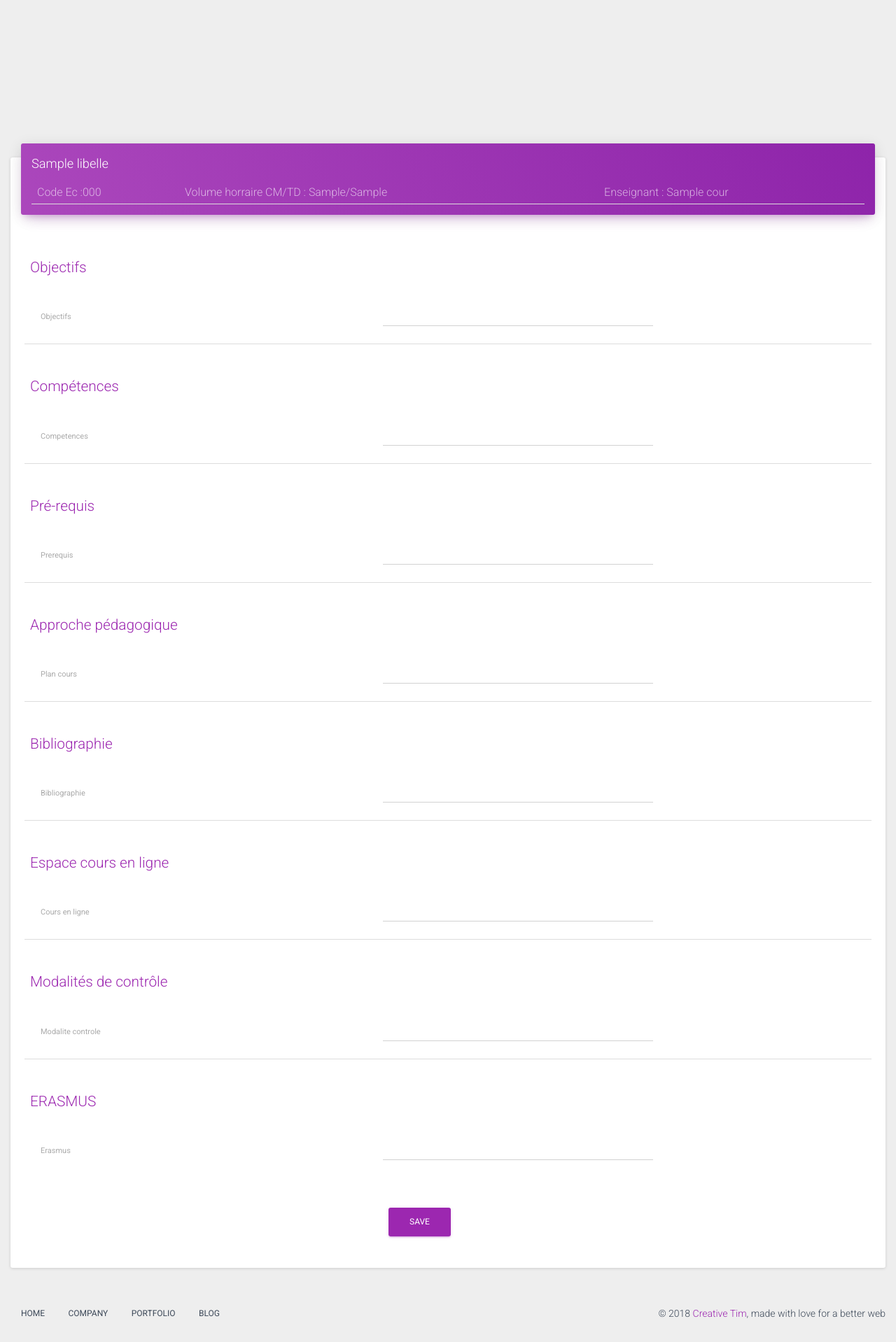
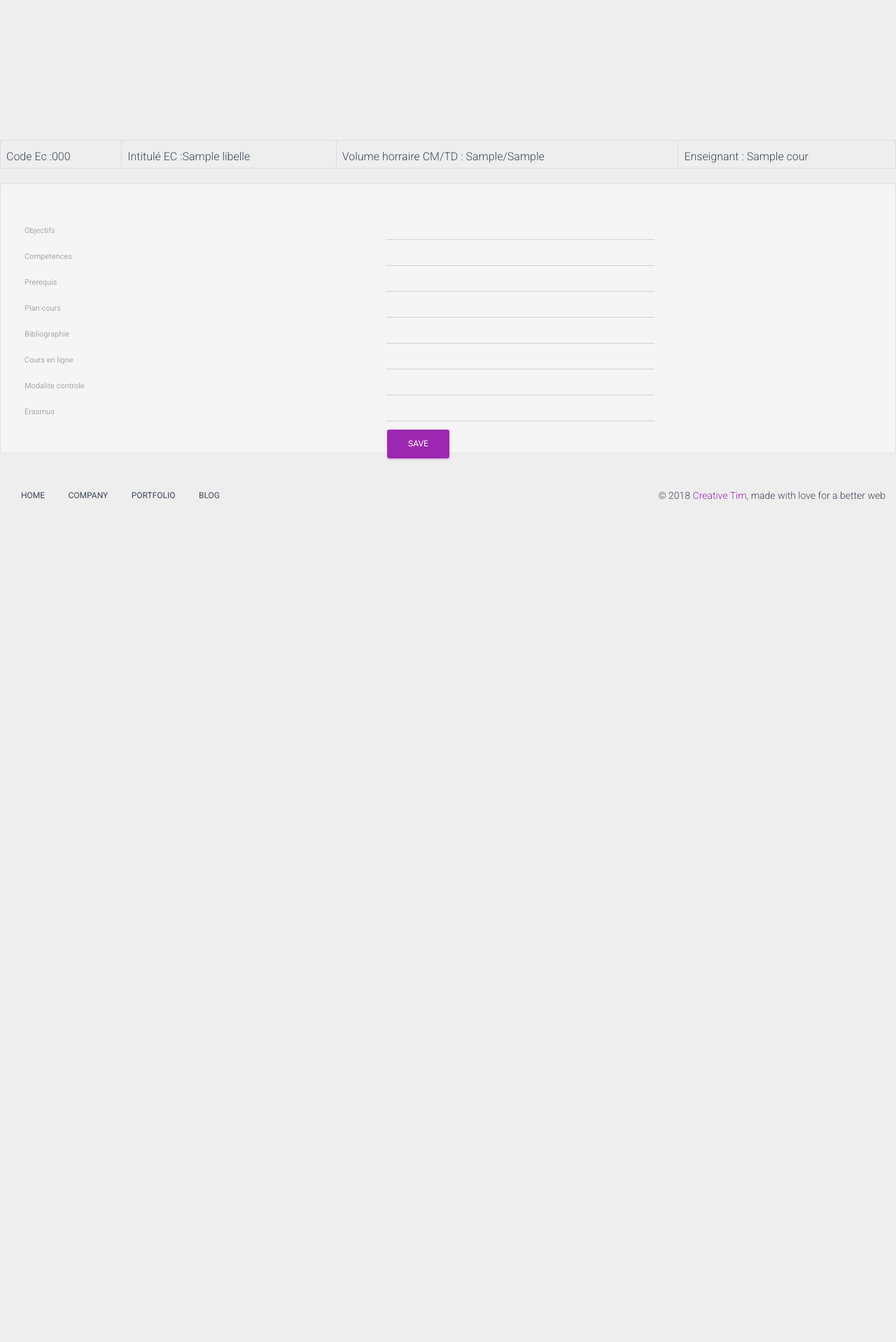
Before and after one commit to davidmeimoun/PSI, a PHP site: the page made by views/cours.html.twig in a window 1280 px wide. Shown: the part 600-2518 px from the top of the page at 70% size. After the commit the page ends 1315 px from the top, so only its background shows below. Run offline with PHP 8.4, Linux system fonts and the light colour scheme; the template is opened without the code that fills it: most values are stand-ins (such as "Sample title", 1, 10 or a date in 2020); form fields are guessed from the names that the template uses; lists and menus that the app fills with data are empty; some libraries are stand-ins or nearby versions.

Commit message:
Update cours.html.twig

```diff
--- a/views/cours.html.twig
+++ b/views/cours.html.twig
@@ -1,193 +1,120 @@
-{% extends "layout.html.twig" %}{% block title %}{{ cours.libelle }}{% endblock %}{% block content %}
-<div class="container-fluid">
-	<div class="row">
-		<div class="col-md-12">
-			<div class="card">
-				<div class="card-header" data-background-color="purple">
-					<h4 class="title">{{ cours.libelle }}</h4>
-					<table class="table">
-						<thead class="text-primary category">
-							<th>
-								Code Ec :{{ cours.code }}
-							</th>
-							<th>
-								Volume horraire CM/TD : {{ cours.h_cm}}/{{ cours.h_td }}
-							</th>
-							<th>
-								Enseignant : {{ cours.nomEnseignant}}
-							</th>
+{% extends "layout.html.twig" %}
+
+{% block title %}{{ cours.libelle }}{% endblock %}
+
+{% block content %}
+{% for flashMessage in app.session.flashbag.get('success') %}
+<div class="alert alert-success">
+    {{ flashMessage }}
+</div>
+{% endfor %}
+<table class="table-bordered table">
+
+    <thead class="active">
+        <th>Code Ec :{{ cours.code }}</th>
+        <th>Intitulé EC :{{ cours.libelle }} </th>
+        <th>Volume horraire CM/TD : {{ cours.h_cm}}/{{ cours.h_td }}</th>
+        <th>Enseignant : {{ cours.nomEnseignant}}</th>
     </thead>
 </table>
-				</div>
-				<div class="card-content table-responsive">
-					<form>
-						<table class="table">
-							<tbody>
-								<tr>
-									<td>
-										<div class="row">
-											<div class="col-md-12">
+
+<div class="well">
+{{ form_start(presentationEcForm, { 'attr': {'class': 'form-horizontal'} }) }}
+
     <div class="form-group">
-													<h4 class="text-primary">Objectifs</h4>
-													{{ form_start(presentationEcForm, { 'attr': {'class': 'form-horizontal'} }) }}
-													<div class="form-group">
-														{{ form_label(presentationEcForm.objectifs, null, { 'label_attr':  {'class': 'col-sm-5 control-label'}}) }}
+        {{ form_label(presentationEcForm.objectifs, null, { 'label_attr':  {
+            'class': 'col-sm-5 control-label'
+        }}) }}
         <div class="col-sm-4">
-															{{ form_errors(presentationEcForm.objectifs) }}{{ form_widget(presentationEcForm.objectifs, { 'attr':  {'class': 'form-control'}}) }}
+            {{ form_errors(presentationEcForm.objectifs) }}
+            {{ form_widget(presentationEcForm.objectifs, { 'attr':  {
+                'class': 'form-control'
+            }}) }}
         </div>
     </div>
+    <div class="form-group">
+        {{ form_label(presentationEcForm.competences, null, { 'label_attr':  {
+            'class': 'col-sm-5 control-label'
+        }}) }}
+        <div class="col-sm-4">
+            {{ form_errors(presentationEcForm.competences) }}
+            {{ form_widget(presentationEcForm.competences, { 'attr':  {
+                'class': 'form-control'
+            }}) }}
         </div>
     </div>
+    <div class="form-group">
+        {{ form_label(presentationEcForm.prerequis, null, { 'label_attr':  {
+            'class': 'col-sm-5 control-label'
+        }}) }}
+        <div class="col-sm-4">
+            {{ form_errors(presentationEcForm.prerequis) }}
+            {{ form_widget(presentationEcForm.prerequis, { 'attr':  {
+                'class': 'form-control'
+            }}) }}
         </div>
     </div>
-								</td>
-							</tr>
-							<tr>
-								<td>
-									<div class="row">
-										<div class="col-md-12">
     <div class="form-group">
-												<h4 class="text-primary">Compétences</h4>
-												<div class="form-group h4-floating">
-													<div class="form-group">
-														{{ form_label(presentationEcForm.competences, null, { 'label_attr':  {'class': 'col-sm-5 control-label'}}) }}
+        {{ form_label(presentationEcForm.plan_cours, null, { 'label_attr':  {
+            'class': 'col-sm-5 control-label'
+        }}) }}
         <div class="col-sm-4">
-															{{ form_errors(presentationEcForm.competences) }}{{ form_widget(presentationEcForm.competences, { 'attr':  {'class': 'form-control'}}) }}
+            {{ form_errors(presentationEcForm.plan_cours) }}
+            {{ form_widget(presentationEcForm.plan_cours, { 'attr':  {
+                'class': 'form-control'
+            }}) }}
         </div>
     </div>
+    <div class="form-group">
+        {{ form_label(presentationEcForm.bibliographie, null, { 'label_attr':  {
+            'class': 'col-sm-5 control-label'
+        }}) }}
+        <div class="col-sm-4">
+            {{ form_errors(presentationEcForm.bibliographie) }}
+            {{ form_widget(presentationEcForm.bibliographie, { 'attr':  {
+                'class': 'form-control'
+            }}) }}
         </div>
     </div>
+    <div class="form-group">
+        {{ form_label(presentationEcForm.cours_en_ligne, null, { 'label_attr':  {
+            'class': 'col-sm-5 control-label'
+        }}) }}
+        <div class="col-sm-4">
+            {{ form_errors(presentationEcForm.cours_en_ligne) }}
+            {{ form_widget(presentationEcForm.cours_en_ligne, { 'attr':  {
+                'class': 'form-control'
+            }}) }}
         </div>
     </div>
-								</td>
-							</tr>
-							<tr>
-								<td>
-									<div class="row">
-										<div class="col-md-12">
     <div class="form-group">
-												<h4 class="text-primary">Pré-requis</h4>
-												<div class="form-group h4-floating">
-													<div class="form-group">
-														{{ form_label(presentationEcForm.prerequis, null, { 'label_attr':  {'class': 'col-sm-5 control-label'}}) }}
+        {{ form_label(presentationEcForm.modalite_controle, null, { 'label_attr':  {
+            'class': 'col-sm-5 control-label'
+        }}) }}
         <div class="col-sm-4">
-															{{ form_errors(presentationEcForm.prerequis) }}{{ form_widget(presentationEcForm.prerequis, { 'attr':  {'class': 'form-control'}}) }}
+            {{ form_errors(presentationEcForm.modalite_controle) }}
+            {{ form_widget(presentationEcForm.modalite_controle, { 'attr':  {
+                'class': 'form-control'
+            }}) }}
         </div>
     </div>
+    <div class="form-group">
+        {{ form_label(presentationEcForm.erasmus, null, { 'label_attr':  {
+            'class': 'col-sm-5 control-label'
+        }}) }}
+        <div class="col-sm-4">
+            {{ form_errors(presentationEcForm.erasmus) }}
+            {{ form_widget(presentationEcForm.erasmus, { 'attr':  {
+                'class': 'form-control'
+            }}) }}
         </div>
     </div>
-										</div>
-									</div>
-								</td>
-							</tr>
-							<tr>
-								<td>
-									<div class="row">
-										<div class="col-md-12">
-											<div class="form-group">
-												<h4 class="text-primary">Approche pédagogique</h4>
-												<div class="form-group h4-floating">
-													<div class="form-group">
-														{{ form_label(presentationEcForm.plan_cours, null, { 'label_attr':  {'class': 'col-sm-5 control-label'}}) }}
-														<div class="col-sm-4">
-															{{ form_errors(presentationEcForm.plan_cours) }}{{ form_widget(presentationEcForm.plan_cours, { 'attr':  {'class': 'form-control'}}) }}
-														</div>
-													</div>
-												</div>
-											</div>
-										</div>
-									</div>
-								</td>
-							</tr>
-							<tr>
-								<td>
-									<div class="row">
-										<div class="col-md-12">
-											<div class="form-group">
-												<h4 class="text-primary">Bibliographie</h4>
-												<div class="form-group h4-floating">
-													<div class="form-group">
-														{{ form_label(presentationEcForm.bibliographie, null, { 'label_attr':  {'class': 'col-sm-5 control-label'}}) }}
-														<div class="col-sm-4">
-															{{ form_errors(presentationEcForm.bibliographie) }}{{ form_widget(presentationEcForm.bibliographie, { 'attr':  {'class': 'form-control'}}) }}
-														</div>
-													</div>
-												</div>
-											</div>
-										</div>
-									</div>
-								</td>
-							</tr>
-							<tr>
-								<td>
-									<div class="row">
-										<div class="col-md-12">
-											<div class="form-group">
-												<h4 class="text-primary">Espace cours en ligne</h4>
-												<div class="form-group h4-floating">
-													<div class="form-group">
-														{{ form_label(presentationEcForm.cours_en_ligne, null, { 'label_attr':  {'class': 'col-sm-5 control-label'}}) }}
-														<div class="col-sm-4">
-															{{ form_errors(presentationEcForm.cours_en_ligne) }}{{ form_widget(presentationEcForm.cours_en_ligne, { 'attr':  {'class': 'form-control'}}) }}
-														</div>
-													</div>
-												</div>
-											</div>
-										</div>
-									</div>
-								</td>
-							</tr>
-							<tr>
-								<td>
-									<div class="row">
-										<div class="col-md-12">
-											<div class="form-group">
-												<h4 class="text-primary">Modalités de contrôle</h4>
-												<div class="form-group h4-floating">
-													<div class="form-group">
-														{{ form_label(presentationEcForm.modalite_controle, null, { 'label_attr':  {'class': 'col-sm-5 control-label'}}) }}
-														<div class="col-sm-4">
-															{{ form_errors(presentationEcForm.modalite_controle) }}{{ form_widget(presentationEcForm.modalite_controle, { 'attr':  {'class': 'form-control'}}) }}
-														</div>
-													</div>
-												</div>
-											</div>
-										</div>
-									</div>
-								</td>
-							</tr>
-							<tr>
-								<td>
-									<div class="row">
-										<div class="col-md-12">
-											<div class="form-group">
-												<h4 class="text-primary">ERASMUS</h4>
-												<div class="form-group h4-floating">
-													<div class="form-group">
-														{{ form_label(presentationEcForm.erasmus, null, { 'label_attr':  {'class': 'col-sm-5 control-label'}}) }}
-														<div class="col-sm-4">
-															{{ form_errors(presentationEcForm.erasmus) }}{{ form_widget(presentationEcForm.erasmus, { 'attr':  {'class': 'form-control'}}) }}
-														</div>
-													</div>
-												</div>
-											</div>
-										</div>
-									</div>
-								</td>
-							</tr>
-						</tbody>
-					</table>
+
     <div class="form-group">
         <div class="col-sm-offset-5 col-sm-3">
             <input type="submit" class="btn btn-primary" value="Save" />
         </div>
     </div>
-					<div class="clearfix"></div>
-				</form>
-			</div>
-		</div>
-	</div>
-</div>
-</div>
 {{ form_end(presentationEcForm) }}
+
 {% endblock %}
```
Lines whose indentation alone changed are shown as unchanged.
